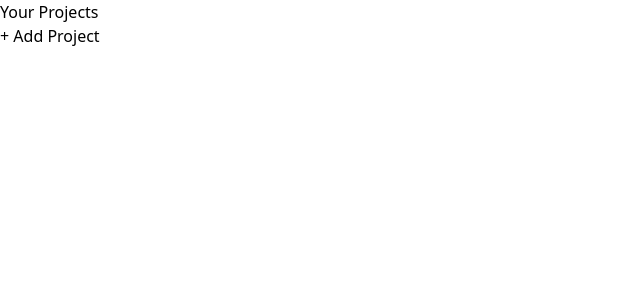
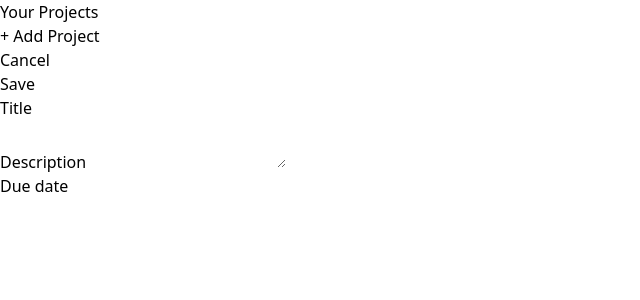
Before and after one commit to karnandohuang/udemy-react-dashboard-for-projects, a React (Vite) app: page / in a window 1280 px wide. Shown: the top 300 px of the page, without its empty margins (0-640 px from the left). Built offline with nearby package versions, Linux system fonts and the light colour scheme.

Commit message:
added skeleton for NewProject and Input

```diff
--- a/src/App.jsx
+++ b/src/App.jsx
@@ -1,9 +1,11 @@
 import {Sidebar} from "./components/Sidebar.jsx";
+import {NewProject} from "./components/NewProject.jsx";
 
 function App() {
   return (
-    <main className="h-screen my-8">
+    <main className="h-screen my-8 flex gap-8">
         <Sidebar />
+        <NewProject />
     </main>
   );
 }
--- /dev/null
+++ b/src/components/Input.jsx
@@ -0,0 +1,8 @@
+export default function Input ({ textarea, label, ...props }) {
+    return (
+        <p>
+            <label>{label}</label>
+            {textarea ? <textarea {...props} /> : <input {...props} /> }
+        </p>
+    )
+}
--- /dev/null
+++ b/src/components/NewProject.jsx
@@ -0,0 +1,19 @@
+import Input from "./Input.jsx";
+
+export function NewProject() {
+    return (
+        <>
+            <div>
+                <menu>
+                    <li><button>Cancel</button></li>
+                    <li><button>Save</button></li>
+                </menu>
+                <div>
+                    <Input label={'Title'} />
+                    <Input label={'Description'} textarea />
+                    <Input label={'Due date'} />
+                </div>
+            </div>
+        </>
+    )
+}
```
